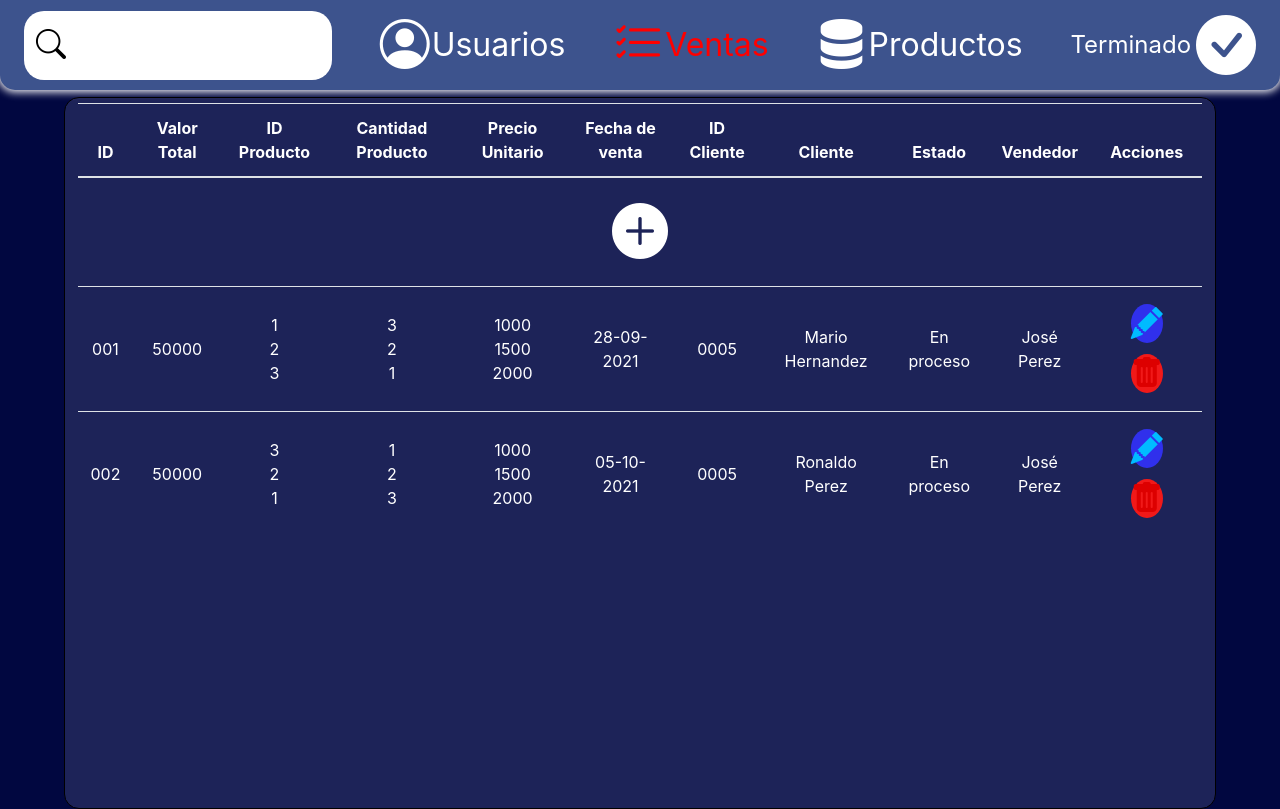
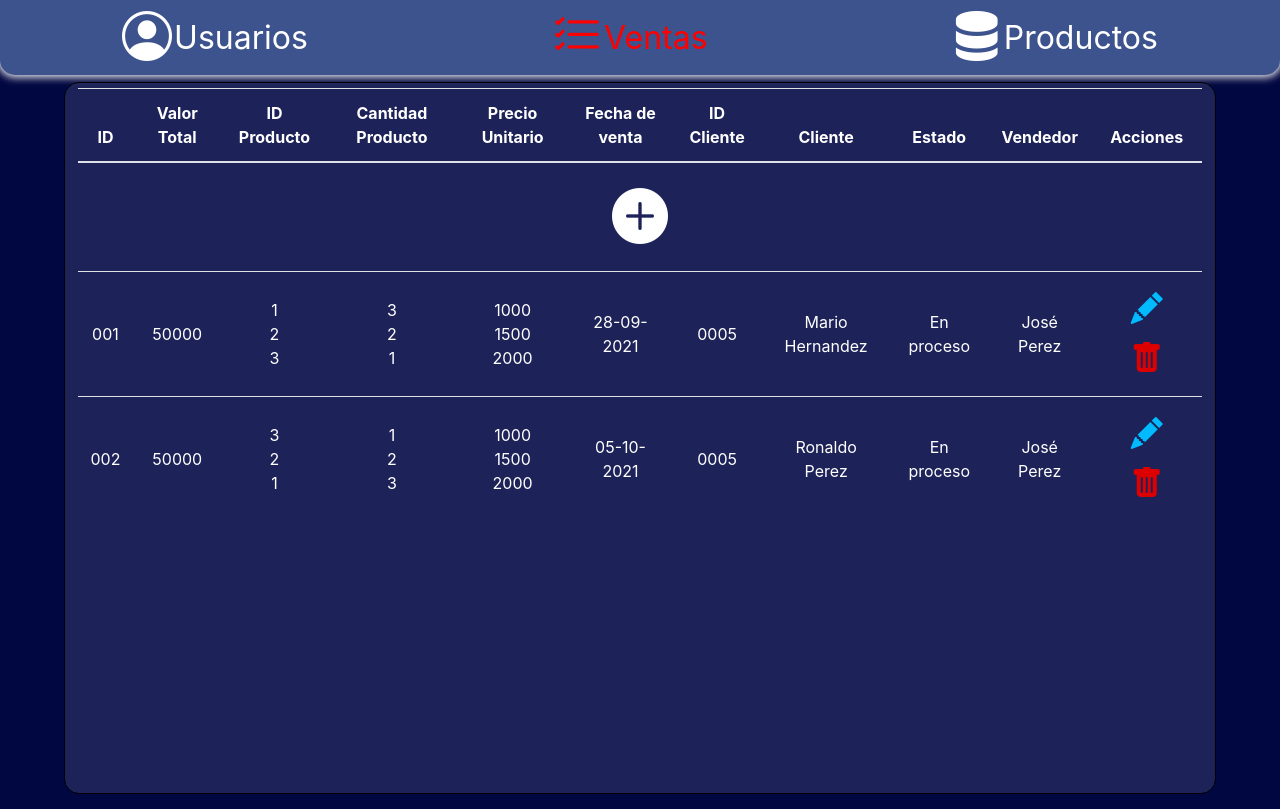
Before and after one commit to Alexcastr/deveApps, a React (Create React App) app: page /ventas in a window 1280 px wide. Built offline with nearby package versions, Linux system fonts and the light colour scheme.

Commit message:
Cambios a los headers

```diff
--- a/src/Components/AddingPageHeader.jsx
+++ b/src/Components/AddingPageHeader.jsx
@@ -1,12 +1,11 @@
 import React from "react";
 import BackButton from "./BackButton";
-import DoneButton from "./doneButton";
 const AddingPageHeader = ({ pageTitle, backPage }) => {
   return (
     <header className="header">
       <BackButton backPage={backPage} />
       <h1 className="pageTitle">{pageTitle}</h1>
-      <DoneButton/>
+      <div></div>
     </header>
   );
 };
--- a/src/Components/Sale.jsx
+++ b/src/Components/Sale.jsx
@@ -42,10 +42,10 @@ const Sale = ({ datos }) => {
         <td>{datos.Seller}</td>
         <td>
           <button className="entryButton" onClick={() => setEditMode(true)}>
-            <i class="bi bi-pencil-fill editButton"></i>
+            <i class="bi bi-pencil-fill editSaleButton"></i>
           </button>
           <button className="entryButton" onClick={() => setShowDialog(true)}>
-            <i class="bi bi-trash-fill deleteButton"></i>
+            <i class="bi bi-trash-fill deleteSaleButton"></i>
           </button>
         </td>
       </tr>
--- a/src/Components/header.jsx
+++ b/src/Components/header.jsx
@@ -1,5 +1,3 @@
-import DoneButton from "./doneButton";
-import Search from "./search";
 import UsersButton from "./usersButton";
 import ProductButton from "./productButton";
 import SalesButton from "./salesButton";
@@ -8,42 +6,25 @@ const Header = ({ current }) => {
   if (current === "usuarios") {
     return (
       <header className="header">
-        <Search />
         <UsersButton clase="currentButtonLink" />
         <SalesButton clase="buttonLink" />
         <ProductButton clase="buttonLink" />
-        <DoneButton />
       </header>
     );
   } else if (current === "ventas") {
     return (
       <header className="header">
-        <Search />
         <UsersButton clase="buttonLink" />
         <SalesButton clase="currentButtonLink" />
         <ProductButton clase="buttonLink" />
-        <DoneButton />
       </header>
     );
   } else if (current === "productos") {
     return (
       <header className="header">
-        <Search />
         <UsersButton clase="buttonLink" />
         <SalesButton clase="buttonLink" />
         <ProductButton clase="currentButtonLink" />
-        <DoneButton />
-      </header>
-    );
-  }
-  else if (current === "AddVenta") {
-    return (
-      <header className="header">
-        <Search />
-        <UsersButton clase="buttonLink" />
-        <SalesButton clase="currentButtonLink" />
-        <ProductButton clase="buttonLink" />
-        <DoneButton />
       </header>
     );
   }
--- a/src/Styles/EntryStyles.css
+++ b/src/Styles/EntryStyles.css
@@ -65,7 +65,7 @@
     transition: all .2s ease-in-out;
 }
 
-.editButton:hover {
+.editSaleButton:hover {
     transition: all .2s ease-in-out;
     color: rgb(0, 127, 173)
 }
@@ -74,7 +74,7 @@
     outline: none;
 }
 
-.editButton {
+.editSaleButton {
     color: #0BF
 }
 
@@ -95,10 +95,10 @@
     color: rgb(0, 90, 0)
 }
 
-.deleteButton {
+.deleteSaleButton {
     color: #D00;
 }
 
-.deleteButton:hover {
+.deleteSaleButton:hover {
     color: #A00;
 }
--- a/src/Styles/Header.css
+++ b/src/Styles/Header.css
@@ -8,6 +8,10 @@
   align-items: center;
   margin-bottom: 7px;
   box-shadow: 0px 0px 8px 2px white
+}
+
+.addItemHeaderItem{
+  width: 100%;
 }
 
 .searchForm {
```
